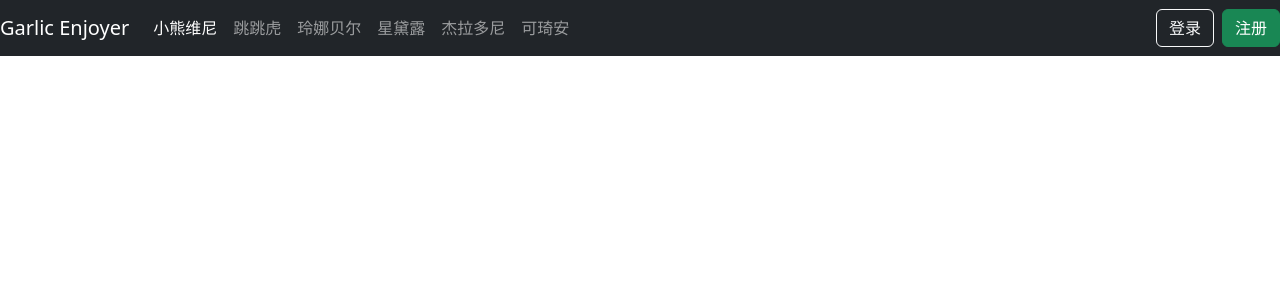
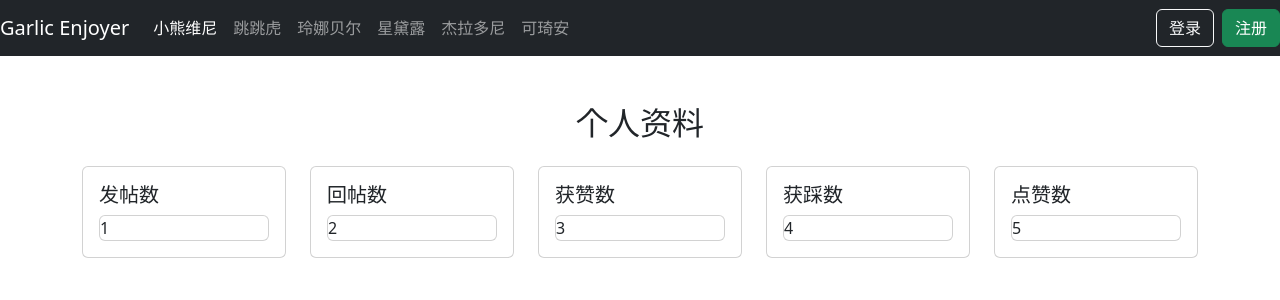
Before and after one commit to HeliosCanLIN/COMP7980_Garlic, a Vue app: page /profile in a window 1280 px wide. Shown: the top 300 px of the page. Built offline with nearby package versions, Linux system fonts and the light colour scheme.

Commit message:
增加了个人资料页 后端暂时未完成

```diff
--- a/src/MainNav.vue
+++ b/src/MainNav.vue
@@ -87,7 +87,7 @@ onMounted(() => {
         </button>
 
         <ul class="dropdown-menu dropdown-menu-end" aria-labelledby="dropdownMenuButton">
-          <li><a class="dropdown-item" href="#">Profile</a></li>
+          <RouterLink to="/profile"><li><a class="dropdown-item" >Profile</a></li></RouterLink>
           <RouterLink to="/ChangePassword"><li><a class="dropdown-item" >ChangePassword</a></li></RouterLink>
 
           <li><a class="dropdown-item text-danger"  @click="logOut">Log out</a></li>
--- a/src/router/index.js
+++ b/src/router/index.js
@@ -35,6 +35,13 @@ const router = createRouter({
 
       component: () => import('../views/user/ChangePasswordView.vue'),
     },
+    {
+      path: '/profile',
+      name: 'profile',
+
+      component: () => import('../views/user/ProfileView.vue'),
+
+    },
   ],
 })
 
--- a/src/views/user/ProfileView.vue
+++ b/src/views/user/ProfileView.vue
@@ -1,11 +1,73 @@
 <script setup>
+import {ref,onMounted} from "vue";
 
+const username = ref('');
+
+onMounted(()=>{
+  username.value=localStorage.getItem('username');
+})
 </script>
 
 <template>
-
+<div class="container mt-5">
+  <div class="text-center mb-4">
+    <h1 class="display-4">{{username}}</h1>
+    <h2>个人资料</h2>
+  </div>
+  <div class="row">
+      <div class="col-5th">
+        <div class="card">
+          <div class="card-body">
+            <h5 class="card-title">发帖数</h5>
+              <div class="card">
+                <p class="card-text">1</p>
+              </div>
+          </div>
+        </div>
+      </div>
+    <div class="col-5th">
+      <div class="card">
+        <div class="card-body">
+          <h5 class="card-title">回帖数</h5>
+          <div class="card">
+            <p class="card-text">2</p>
+          </div>
+        </div>
+      </div>
+    </div><div class="col-5th">
+    <div class="card">
+      <div class="card-body">
+        <h5 class="card-title">获赞数</h5>
+        <div class="card">
+          <p class="card-text">3</p>
+        </div>
+      </div>
+    </div>
+  </div><div class="col-5th">
+    <div class="card">
+      <div class="card-body">
+        <h5 class="card-title">获踩数</h5>
+        <div class="card">
+          <p class="card-text">4</p>
+        </div>
+      </div>
+    </div>
+  </div><div class="col-5th">
+    <div class="card">
+      <div class="card-body">
+        <h5 class="card-title">点赞数</h5>
+        <div class="card">
+          <p class="card-text">5</p>
+        </div>
+      </div>
+    </div>
+  </div>
+  </div>
+</div>
 </template>
 
 <style scoped>
-
+.col-5th{
+  width: 20%;
+}
 </style>
```
